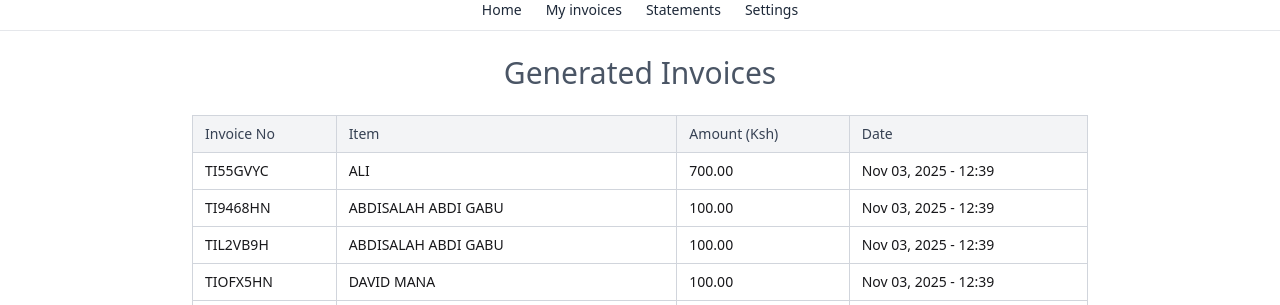
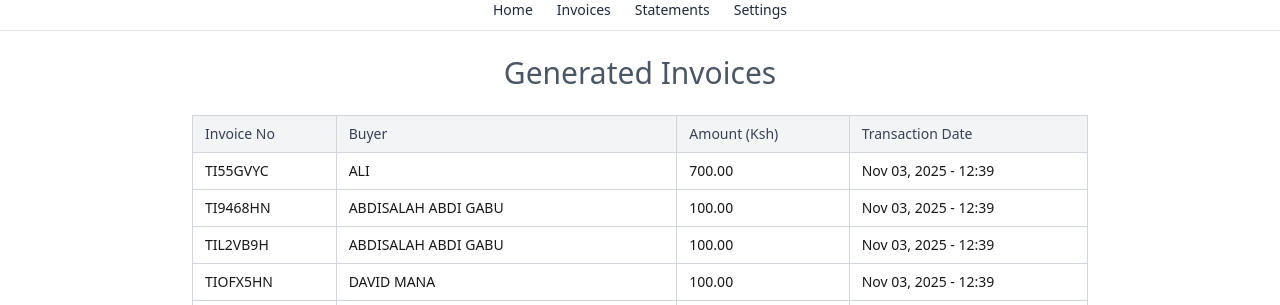
Before and after one commit to ARMSTRONGOPONDO/kra-ecomply, a Django app: page /invoices/ in a window 1280 px wide. Shown: the part 52-357 px from the top of the page. Run offline with Django 5.2, Linux system fonts and the light colour scheme; a user stored in the database is signed in; data comes from the database, SQL or seed files in the repository; style sheets or scripts are compiled from the project's sources; some libraries are stand-ins or nearby versions.

Commit message:
update tena

```diff
--- a/templates/components/navbar.html
+++ b/templates/components/navbar.html
@@ -47,7 +47,7 @@
    Home
   </a>
  <a href="{% url 'invoices' %}" class="text-gray-800 border-b-2 border-transparent hover:border-blue-700 hover:text-blue-700 pb-2 transition-all duration-200">
-    My invoices
+    Invoices
   </a>
   <a href="{% url 'statements' %}" class="text-gray-800 border-b-2 border-transparent hover:border-blue-700 hover:text-blue-700 pb-2 transition-all duration-200">
      Statements
--- a/templates/dashboard/invoice.html
+++ b/templates/dashboard/invoice.html
@@ -26,9 +26,9 @@
         <thead class="bg-gray-100">
           <tr>
             <th class="py-2 px-2 sm:px-3 text-left font-medium text-gray-700 border border-gray-300">Invoice No</th>
-            <th class="py-2 px-2 sm:px-3 text-left font-medium text-gray-700 border border-gray-300">Item</th>
+            <th class="py-2 px-2 sm:px-3 text-left font-medium text-gray-700 border border-gray-300">Buyer</th>
             <th class="py-2 px-2 sm:px-3 text-left font-medium text-gray-700 border border-gray-300">Amount (Ksh)</th>
-            <th class="py-2 px-2 sm:px-3 text-left font-medium text-gray-700 border border-gray-300">Date</th>
+            <th class="py-2 px-2 sm:px-3 text-left font-medium text-gray-700 border border-gray-300"> Transaction Date</th>
           </tr>
         </thead>
         <tbody class="bg-white divide-y divide-gray-200">
```
Also changed, not shown: ecomply/settings.py (+4 -6 lines).
